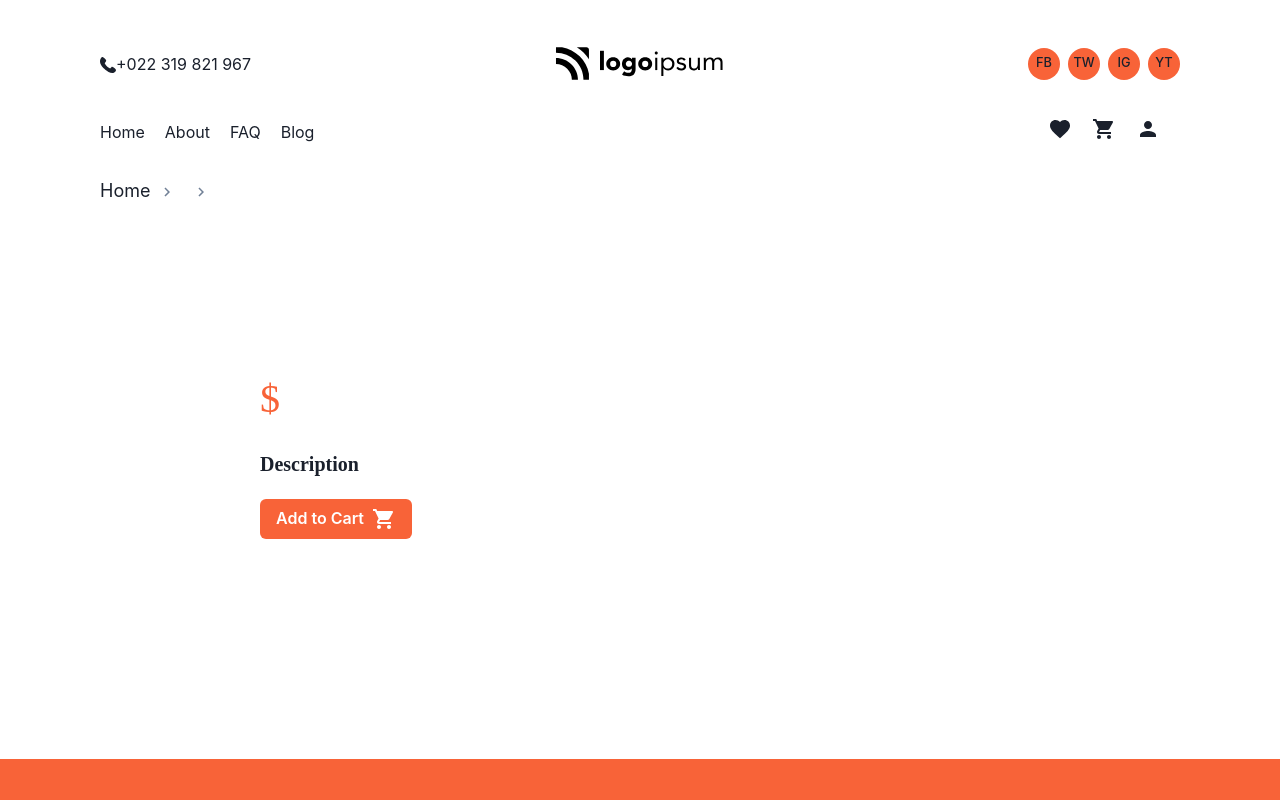
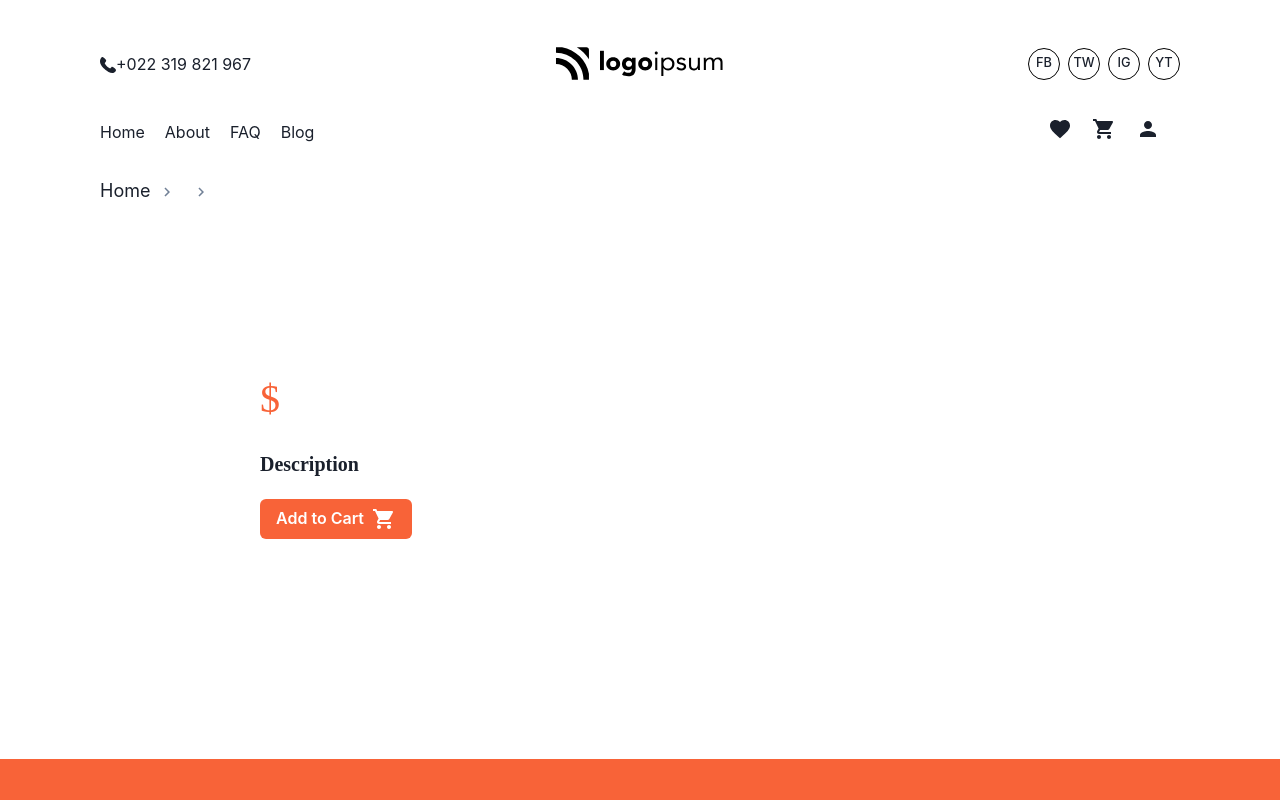
Before and after one commit to Ktn-mariam/ecommerce-app, a React (Create React App) app: page /1 in a window 1280 px wide. Shown: the top 800 px of the page. Built offline with nearby package versions, Linux system fonts and the light colour scheme; no server answers; the HTML template or start-up script is replaced by a standard one.

Commit message:
changed social media handle icons

```diff
--- a/src/components/Footer.tsx
+++ b/src/components/Footer.tsx
@@ -10,7 +10,7 @@ function Footer() {
     <Grid
       backgroundColor="#F86338"
       color="#fff"
-      p={{ md: '100px 80px', base: '60px 40px' }}
+      p={{ md: '80px 80px', base: '60px 40px' }}
       mt="40px"
       fontSize="13px"
       templateColumns={{ md: 'repeat(4, 1fr)', base: 'repeat(1, 1fr)' }}
--- a/src/components/Header.tsx
+++ b/src/components/Header.tsx
@@ -32,28 +32,32 @@ function Header() {
           <WrapItem>
             <Avatar
               size={{ md: 'sm', base: 'xs' }}
-              backgroundColor="#F86338"
+              backgroundColor="#fff"
+              border="1px solid black"
               name="Face book"
             />
           </WrapItem>
           <WrapItem>
             <Avatar
               size={{ md: 'sm', base: 'xs' }}
-              backgroundColor="#F86338"
+              backgroundColor="#fff"
+              border="1px solid black"
               name="T witter"
             />
           </WrapItem>
           <WrapItem>
             <Avatar
               size={{ md: 'sm', base: 'xs' }}
-              backgroundColor="#F86338"
+              backgroundColor="#fff"
+              border="1px solid black"
               name="Insta gram"
             />
           </WrapItem>
           <WrapItem>
             <Avatar
               size={{ md: 'sm', base: 'xs' }}
-              backgroundColor="#F86338"
+              backgroundColor="#fff"
+              border="1px solid black"
               name="You tube"
             />
           </WrapItem>
```
